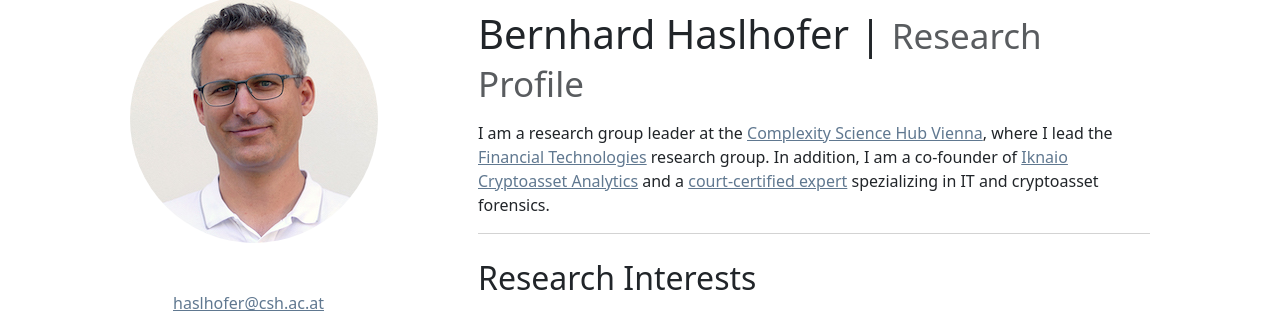
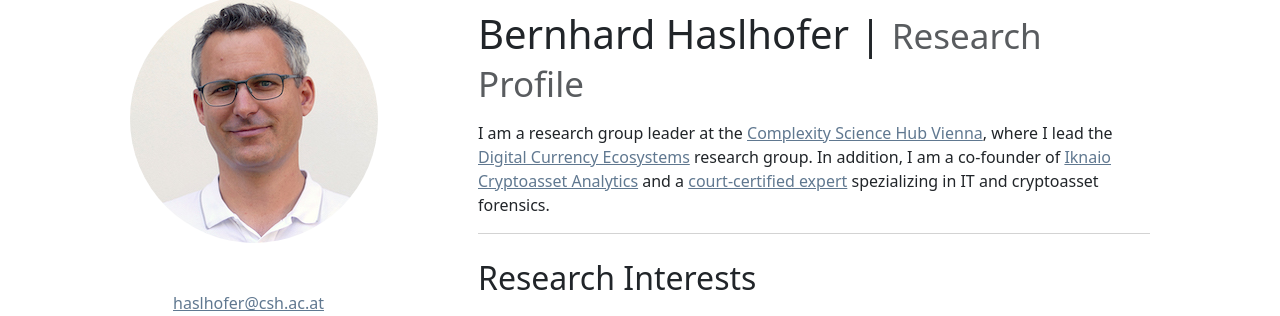
Before and after one commit to behas/behas.github.com, a Jekyll site: the page built from index.html, in a window 1280 px wide and 1180 px high. Shown: the part 113-429 px from the top of the window. Built offline with Jekyll 4.4.1, drawn with Linux system fonts in a browser that asks for light colours; a style sheet for code colours, icons or effects is not loaded.

Commit message:
update group name

```diff
--- a/index.html
+++ b/index.html
@@ -55,7 +55,7 @@ title: Research Profile
         Bernhard Haslhofer | <small class="text-muted">Research Profile</small>
       </h1>
 
-      <p>I am a research group leader at the <a href="https://www.csh.ac.at/" target="_blank">Complexity Science Hub Vienna</a>, where I lead the <a href="https://www.csh.ac.at/complexity-science/Cryptofinance/" target="_blank">Financial Technologies</a> research group. In addition, I am a co-founder of <a href="https://www.iknaio.com" target="_blank">Iknaio Cryptoasset Analytics</a> and a <a href="https://justizonline.gv.at/jop/web/exl/W333553" target="_blank">court-certified expert</a> spezializing in IT and cryptoasset forensics.
+      <p>I am a research group leader at the <a href="https://www.csh.ac.at/" target="_blank">Complexity Science Hub Vienna</a>, where I lead the <a href="https://csh.ac.at/research/research-topic/digital-currency-ecosystems/" target="_blank">Digital Currency Ecosystems</a> research group. In addition, I am a co-founder of <a href="https://www.iknaio.com" target="_blank">Iknaio Cryptoasset Analytics</a> and a <a href="https://justizonline.gv.at/jop/web/exl/W333553" target="_blank">court-certified expert</a> spezializing in IT and cryptoasset forensics.
 
       <section>
         <h2>Research Interests</h2>
```
